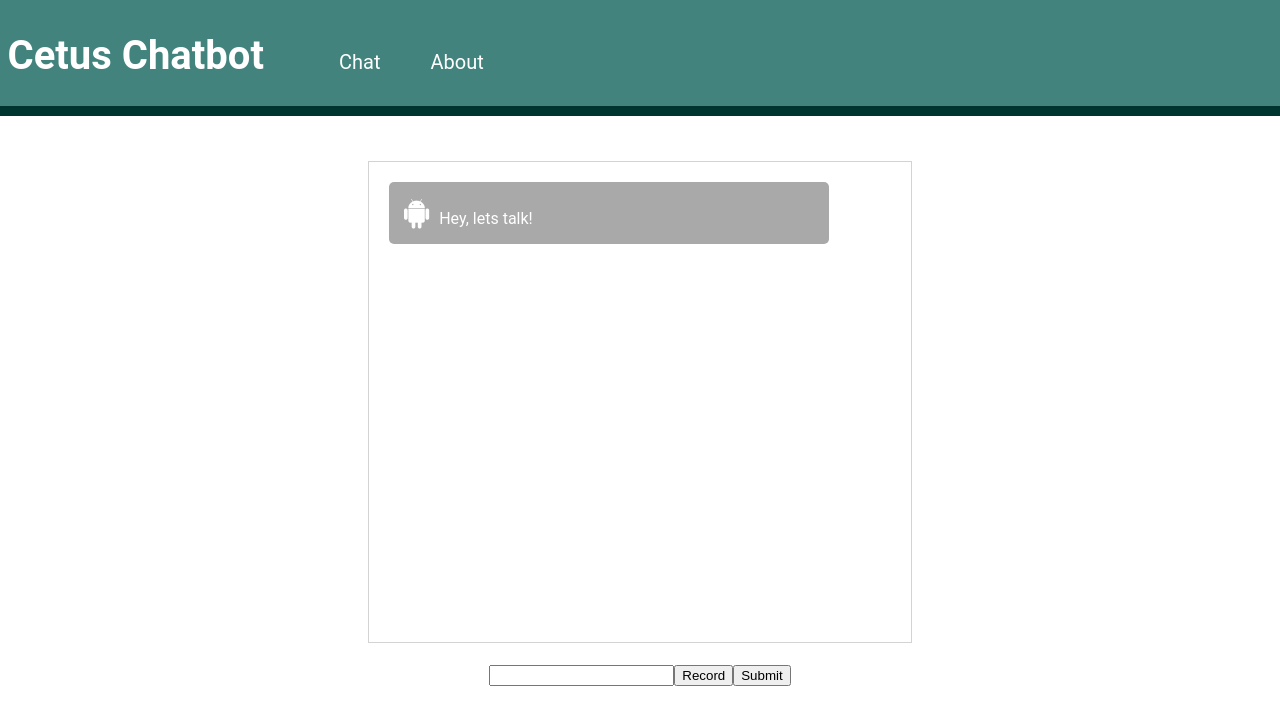
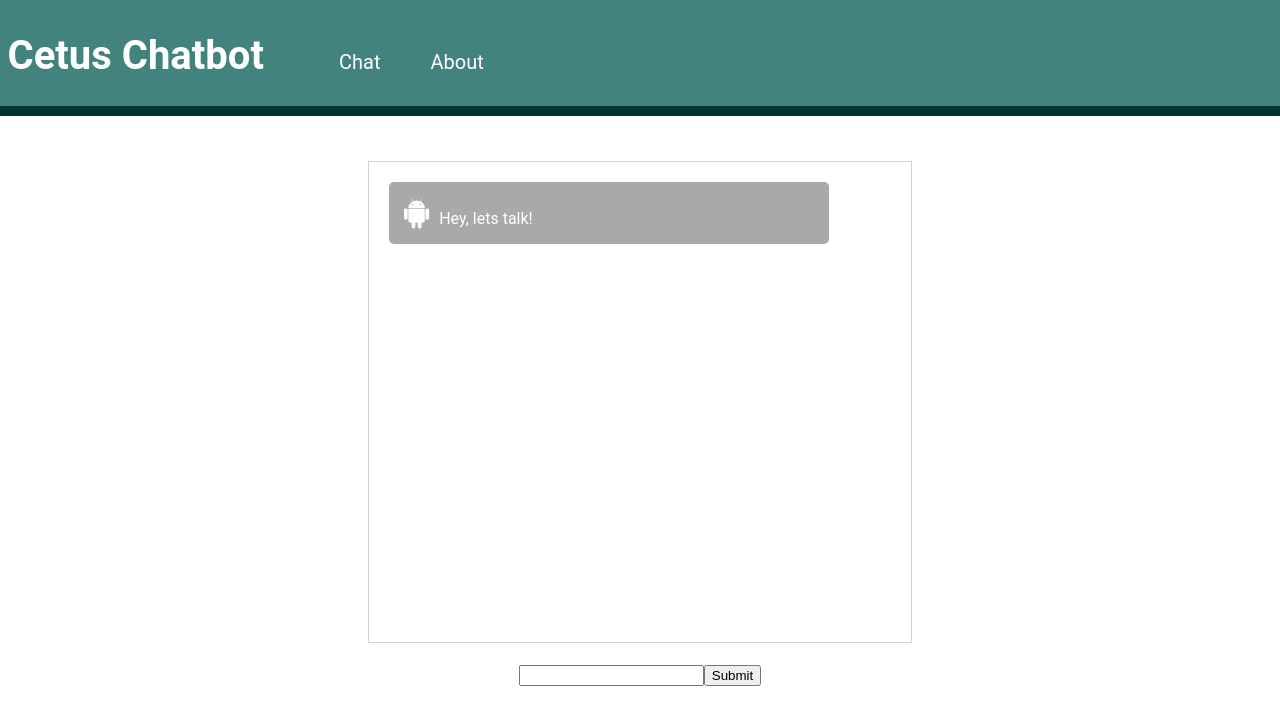
Before and after one commit to PatrickLevy/Cetus-Chatbot, a React (Create React App) app in the folder site_v2/: page / in a window 1280 px wide. Shown: the top 724 px of the page. Built offline with nearby package versions, Linux system fonts and the light colour scheme.

Commit message:
Remove the speech to text record button for now...

```diff
--- a/site_v2/src/App.js
+++ b/site_v2/src/App.js
@@ -52,6 +52,7 @@ class App extends Component {
     recognition.onresult = (event) => {
       console.log('event', event);
       const phrase = event.results[0][0].transcript;
+      console.log('phrase', phrase);
       this.setState({ userInput: phrase });
       this.handleSubmit();
 
@@ -88,7 +89,10 @@ class App extends Component {
   handleSubmit (e) {
     // Keep the form from submitting and causing a hard refresh
     console.log('e', e);
-    e.preventDefault()
+    if (e) {
+      e.preventDefault()
+    }
+
     // Set loading to true so that we can provide user feedback
     this.setState ({ loading: true });
 
@@ -183,11 +187,11 @@ class App extends Component {
                 onChange={(e) => this.handleUserInput(e)}
               />
 
-              <button
+              {/* <button
                 id="recordButton"
                 onClick={(e) => this.handleRecord(e)}>
                 Record
-              </button>
+              </button> */}
 
               <button
                 type="submit"
```
